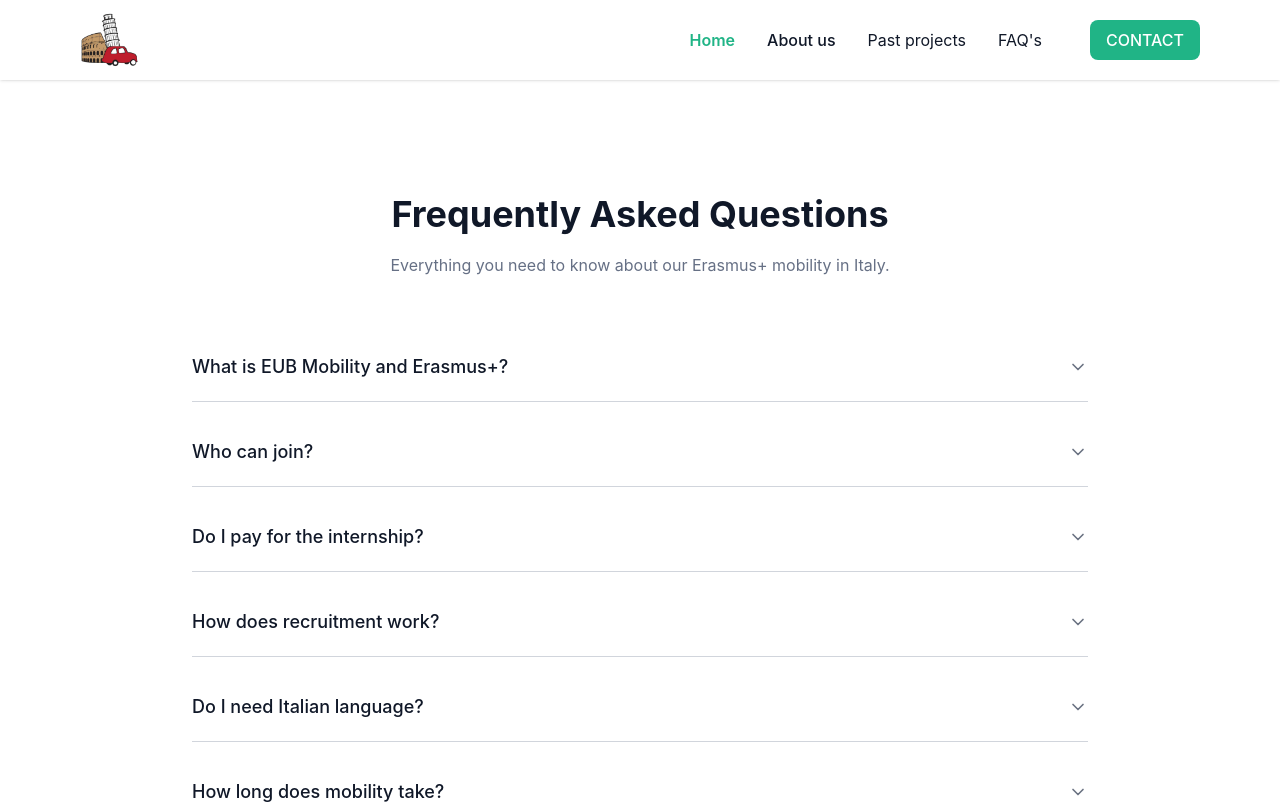
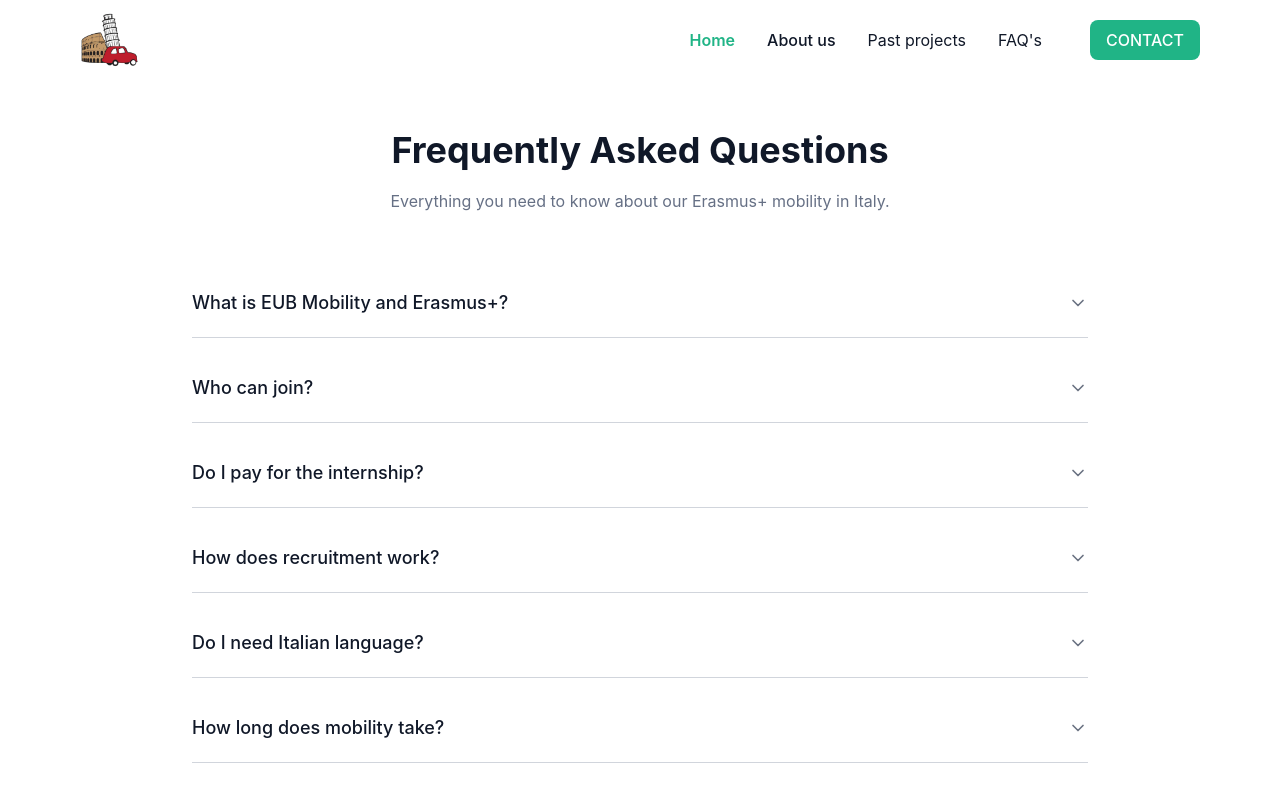
Before and after one commit to michalzajac123/EuMobilityItally, a React (Vite) app: page /faq in a window 1280 px wide. Shown: the top 804 px of the page. Built offline with nearby package versions, Linux system fonts and the light colour scheme.

Commit message:
fix navbar bugs

```diff
--- a/src/components/NavbarView.jsx
+++ b/src/components/NavbarView.jsx
@@ -10,7 +10,7 @@ const NavbarView = () => {
   const [open, setOpen] = useState(false);
 
   return (
-    <nav className="w-full fixed top-0 left-0 z-20 bg-[var(--white-color)] shadow-sm">
+    <nav className="w-full fixed top-0 left-0 z-20 bg-[var(--white-color)]">
       <div className="max-w-6xl mx-auto flex items-center justify-between px-4 py-3">
         {/* Logo */}
         <Link to="/" className="flex items-center">
--- a/src/pages/FAQPage/FAQView.jsx
+++ b/src/pages/FAQPage/FAQView.jsx
@@ -32,7 +32,7 @@ export function Component() {
   ];
 
   return (
-    <section className="px-6 bg-white py-16 md:py-24 bg-[var(--gray-bg-color)]">
+    <section className="px-6 bg-white py-12 md:py-14 bg-[var(--gray-bg-color)]">
       <div className="max-w-4xl mx-auto text-center">
         <h2 className="text-3xl md:text-4xl font-bold text-[var(--black-color)] leading-tight">
           Frequently Asked Questions
--- a/src/pages/Layout.jsx
+++ b/src/pages/Layout.jsx
@@ -5,7 +5,7 @@ export function Component() {
   return (
     <div>
       <NavbarView />
-      <main className="pt-24">
+      <main className="pt-14 sm:pt-16 md:pt-18">
         <Outlet />
       </main>
       <footer>
```
